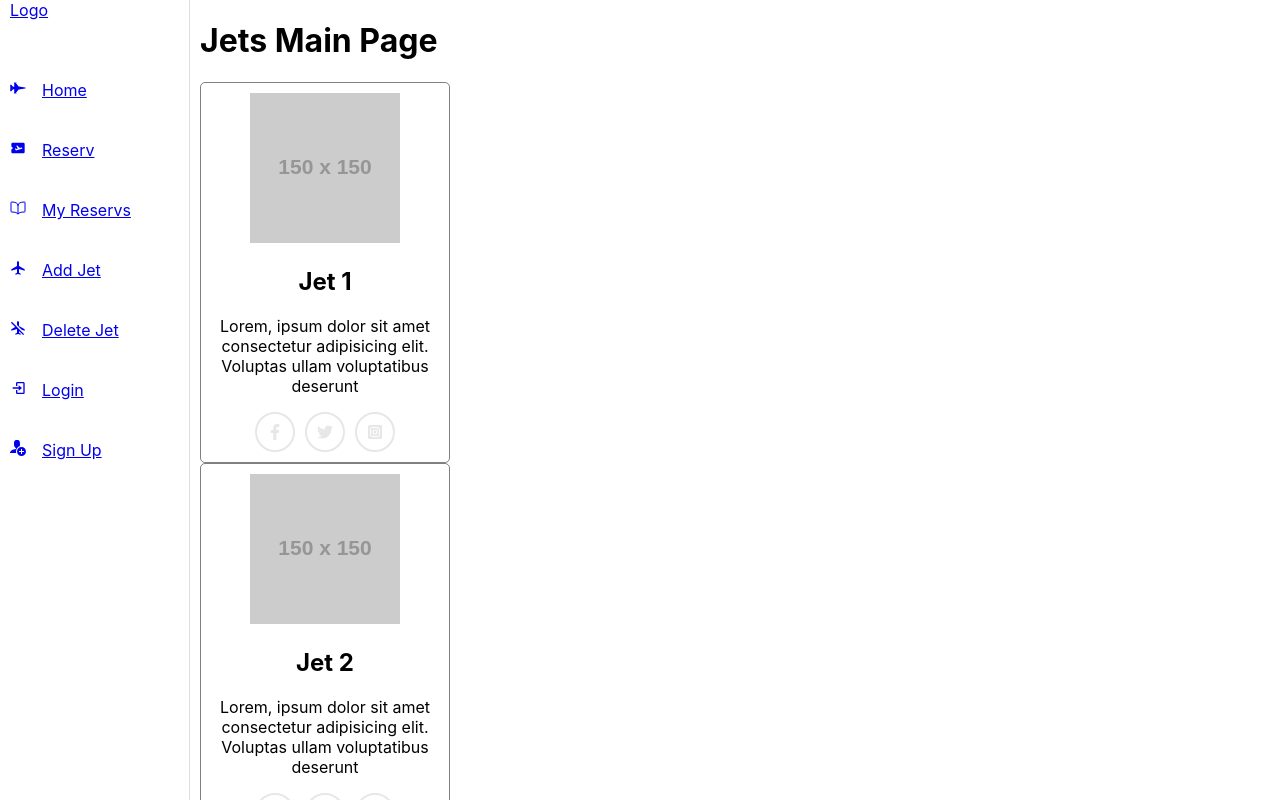
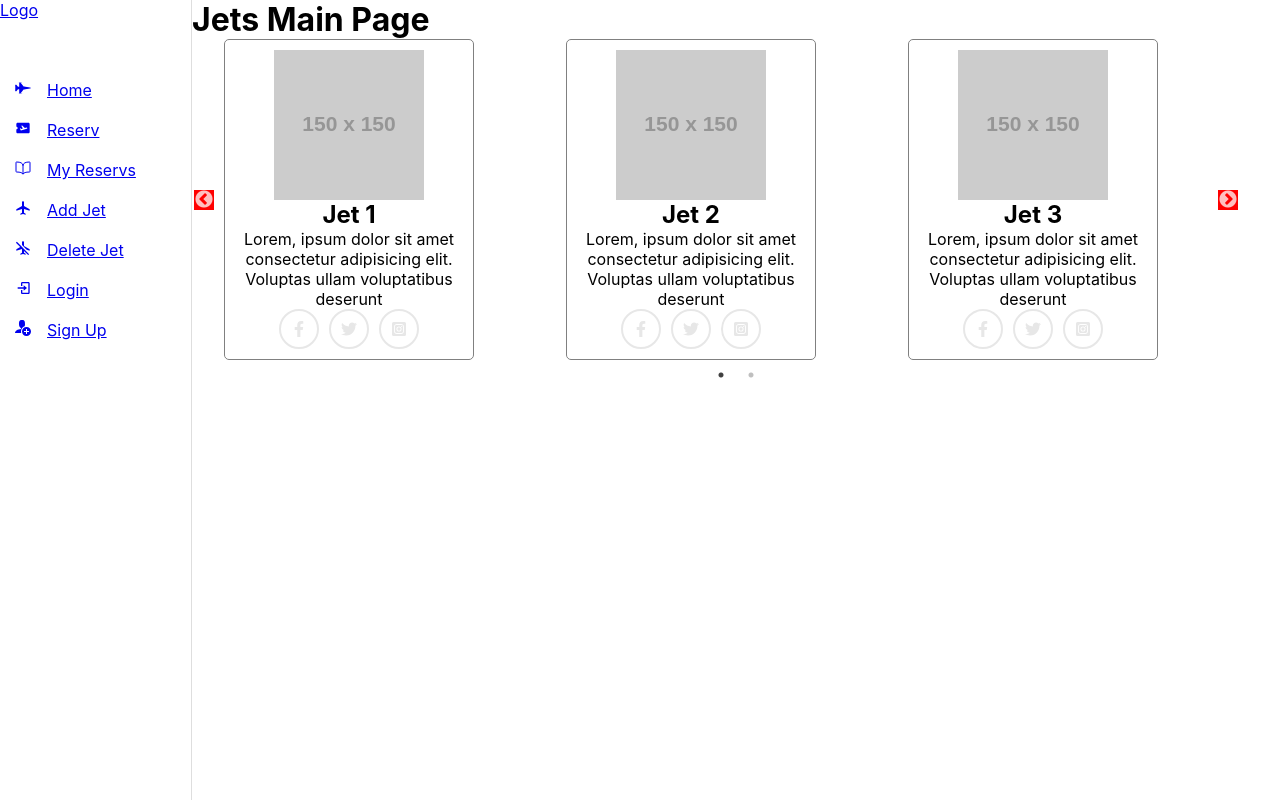
Before and after one commit to mikemtzp/Easy-Fly, a React (Create React App) app: page / in a window 1280 px wide. Shown: the top 800 px of the page. Built offline with nearby package versions, Linux system fonts and the light colour scheme.

Commit message:
Add jets slide display

```diff
--- a/src/App.css
+++ b/src/App.css
@@ -1,10 +1,5 @@
 body {
   background-color: transparent;
-}
-
-.container {
-  display: flex;
-  flex-wrap: wrap;
 }
 
 .col {
--- a/src/App.js
+++ b/src/App.js
@@ -1,9 +1,6 @@
 import React from 'react';
-import { Route, Routes } from 'react-router-dom';
-
+import { BrowserRouter as Router, Route, Routes } from 'react-router-dom';
 import Nav from './components/nav/Nav';
-// import Drawer from './components/nav/Drawer';
-// import NewNav from './components/nav/NewNav';
 import Main from './components/main/Main';
 import SignupForm from './components/SignupForm';
 import LoginForm from './components/LoginForm';
@@ -11,14 +8,16 @@ import './App.css';
 
 function App() {
   return (
-    <div className="container">
+    // <div className="container">
+    <Router>
       <Nav />
       <Routes>
         <Route path="/" element={<Main />} />
         <Route path="/signup" element={<SignupForm />} />
         <Route path="/login" element={<LoginForm />} />
       </Routes>
-    </div>
+    </Router>
+    // </div>
   );
 }
 
--- a/src/components/main/Main.js
+++ b/src/components/main/Main.js
@@ -1,12 +1,49 @@
+/* eslint-disable react/jsx-props-no-spreading */
 import React from 'react';
-import { useSelector } from 'react-redux';
+// import { useSelector } from 'react-redux';
+import Slider from 'react-slick';
+import 'slick-carousel/slick/slick.css';
+import 'slick-carousel/slick/slick-theme.css';
 import MainJet from './MainJet';
-import Slider from 'react-slick';
-import '~slick-carousel/slick/slick.css';
-import '~slick-carousel/slick/slick-theme.css';
+
+import './main.scss';
 
 function Main() {
-  const { jets } = useSelector((state) => state.jets);
+  // const { jets } = useSelector((state) => state.jets);
+
+  const settings = {
+    dots: true,
+    infinite: true,
+    speed: 500,
+    slidesToShow: 3,
+    slidesToScroll: 3,
+    responsive: [
+      {
+        breakpoint: 1024,
+        settings: {
+          slidesToShow: 3,
+          slidesToScroll: 3,
+          infinite: true,
+          dots: true,
+        },
+      },
+      {
+        breakpoint: 600,
+        settings: {
+          slidesToShow: 2,
+          slidesToScroll: 2,
+          initialSlide: 2,
+        },
+      },
+      {
+        breakpoint: 480,
+        settings: {
+          slidesToShow: 1,
+          slidesToScroll: 1,
+        },
+      },
+    ],
+  };
 
   const dummyData = [
     {
@@ -32,12 +69,13 @@ function Main() {
   ];
 
   return (
-    <main>
+    <div className="home">
       <h1>
         Jets Main Page
-        {jets}
+        {/* {jets} */}
       </h1>
-
+      <ul className="home__card-container">
+        <Slider {...settings}>
           {dummyData.map((data) => (
             <MainJet
               name={data.name}
@@ -45,7 +83,9 @@ function Main() {
               key={data.key}
             />
           ))}
-    </main>
+        </Slider>
+      </ul>
+    </div>
   );
 }
 
--- a/src/components/main/MainJet.js
+++ b/src/components/main/MainJet.js
@@ -11,7 +11,7 @@ function MainJet(props) {
   const { name, description } = props;
 
   return (
-    <article className="jet-container">
+    <div className="jet-container">
       <div>
         <img src="https://via.placeholder.com/150x150" alt="Jet" />
       </div>
@@ -30,7 +30,7 @@ function MainJet(props) {
           <FaIcons.FaInstagramSquare />
         </div>
       </div>
-    </article>
+    </div>
   );
 }
 
--- /dev/null
+++ b/src/components/main/main.scss
@@ -0,0 +1,29 @@
+.home {
+  display: flex;
+  flex-direction: column;
+  width: 85%;
+
+  &__card-container {
+    display: flex;
+    justify-content: center;
+
+    .slick-slider {
+
+      width: 80vw;
+
+      .slick-arrow {
+        &.slick-prev {
+          left: -3rem;
+          background-color: red;
+        }
+
+        &.slick-next {
+          right: 1rem;
+          background-color: red;
+        }
+      }
+    }
+  }
+
+
+}
--- a/src/components/nav/temp.scss
+++ b/src/components/nav/temp.scss
@@ -78,11 +78,10 @@ span {
 
 //desktop
 .desk-nav {
-  width: 190px;
+  width: 15%;
   border-right: 1px solid rgb(222, 222, 222);
   height: 100vh;
-  margin-right: 1rem;
-  padding-left: 1rem;
+  position: relative;
 }
 
 .logo {
@@ -91,6 +90,6 @@ span {
 
 .item-container {
   .desktop-ba {
-    padding: 2rem 0;
+    padding: 2rem 0 0 1.5rem;
   }
 }
--- a/src/index.js
+++ b/src/index.js
@@ -1,7 +1,6 @@
 import React from 'react';
 import { createRoot } from 'react-dom/client';
 import { Provider } from 'react-redux';
-import { BrowserRouter as Router } from 'react-router-dom';
 import { store } from './app/store';
 import App from './App';
 import './index.scss';
@@ -11,10 +10,8 @@ const root = createRoot(container);
 
 root.render(
   <React.StrictMode>
-    <Router>
-      <Provider store={store}>
-        <App />
-      </Provider>
-    </Router>
+    <Provider store={store}>
+      <App />
+    </Provider>
   </React.StrictMode>,
 );
--- a/src/index.scss
+++ b/src/index.scss
@@ -1,12 +1,11 @@
 html {
-  box-sizing: border-box;
   font-size: 62.5%;  // 1rem = 10px
 }
 
-*,
-*::before,
-*::after {
-  box-sizing: inherit;
+* {
+  margin: 0;
+  padding: 0;
+  box-sizing: border-box;
 }
 
 // Variables
@@ -14,7 +13,6 @@ html {
 $background-color: white;
 
 body {
-  margin: 0;
   font-family:
     -apple-system,
     BlinkMacSystemFont,
@@ -45,8 +43,8 @@ code {
     monospace;
 }
 
-ul {
-  margin: 0;
-  padding: 0;
-  list-style: none;
+ul { list-style: none; }
+
+#root {
+  display: flex;
 }
```
Lines whose indentation alone changed are shown as unchanged.
